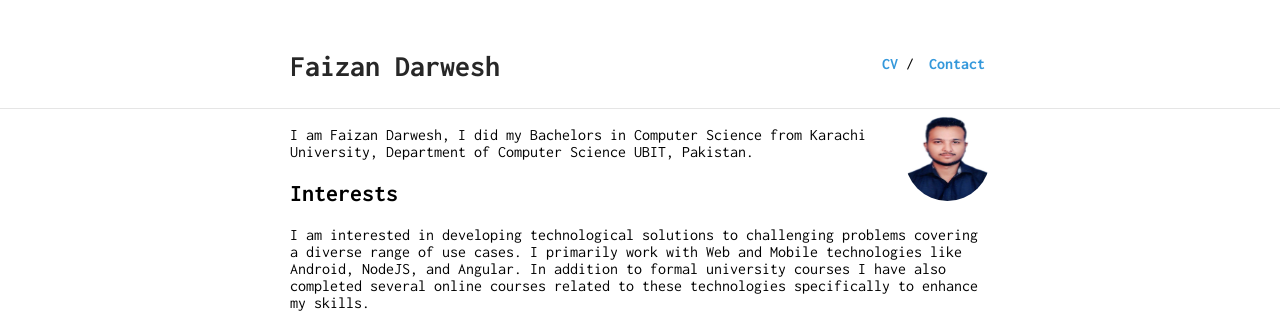
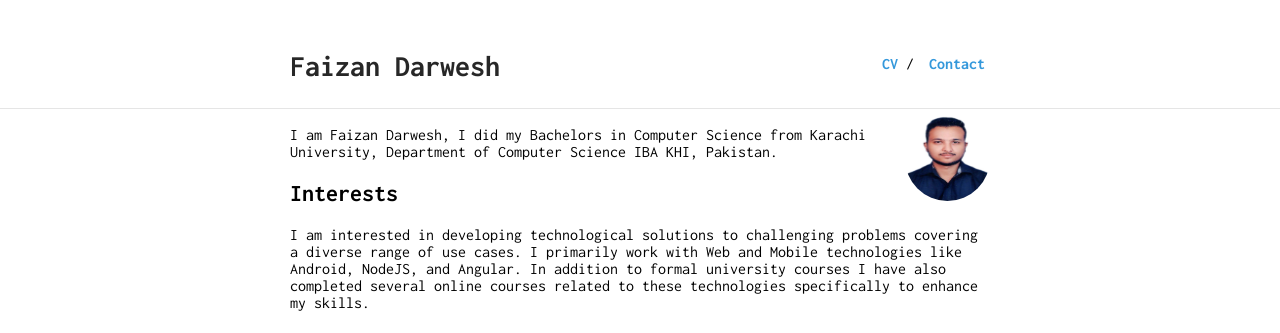
Before and after one commit to faizandarwesh/faizandarwesh.github.io, a Jekyll site: the page built from index.md, in a window 1280 px wide. Shown: the top 333 px of the page. Built offline with Jekyll 4.4.1, drawn with Linux system fonts in a browser that asks for light colours.

Commit message:
Update index.md

```diff
--- a/index.md
+++ b/index.md
@@ -4,7 +4,7 @@ layout: default
 
 <img class="profile-picture" src="faizan.jpg">
 
-I am Faizan Darwesh, I did my Bachelors in Computer Science from Karachi University, Department of Computer Science UBIT, Pakistan.
+I am Faizan Darwesh, I did my Bachelors in Computer Science from Karachi University, Department of Computer Science IBA KHI, Pakistan.
 
 ## Interests
 
```
